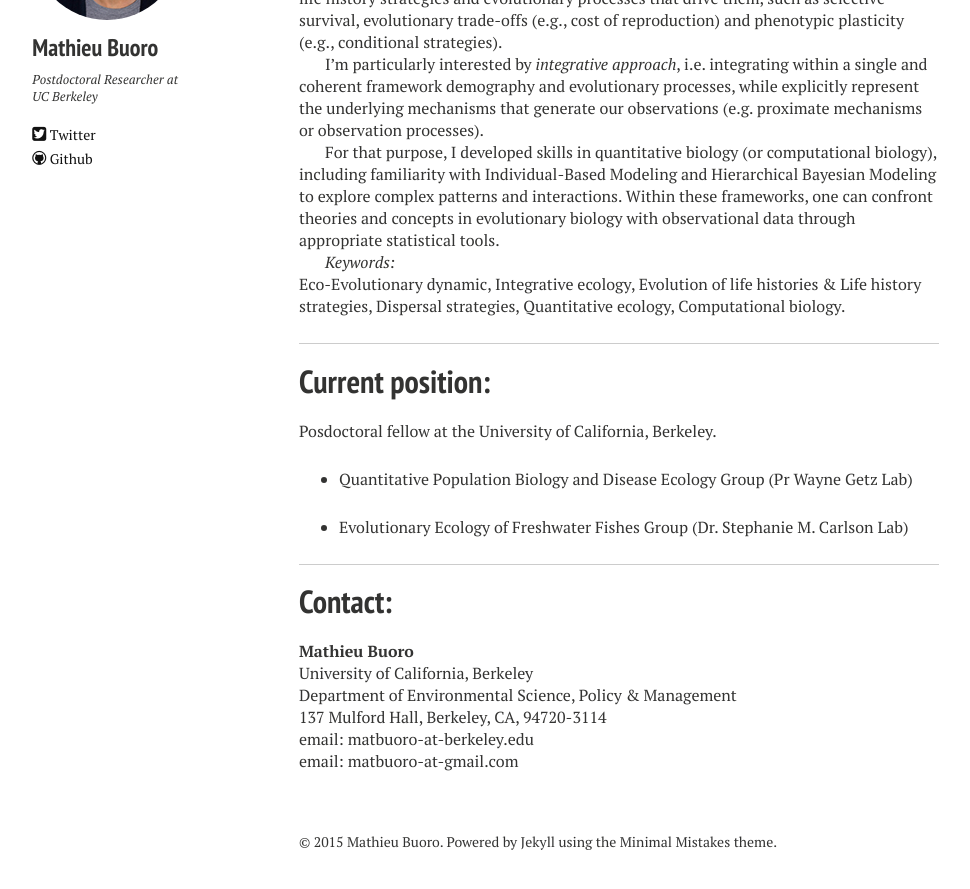
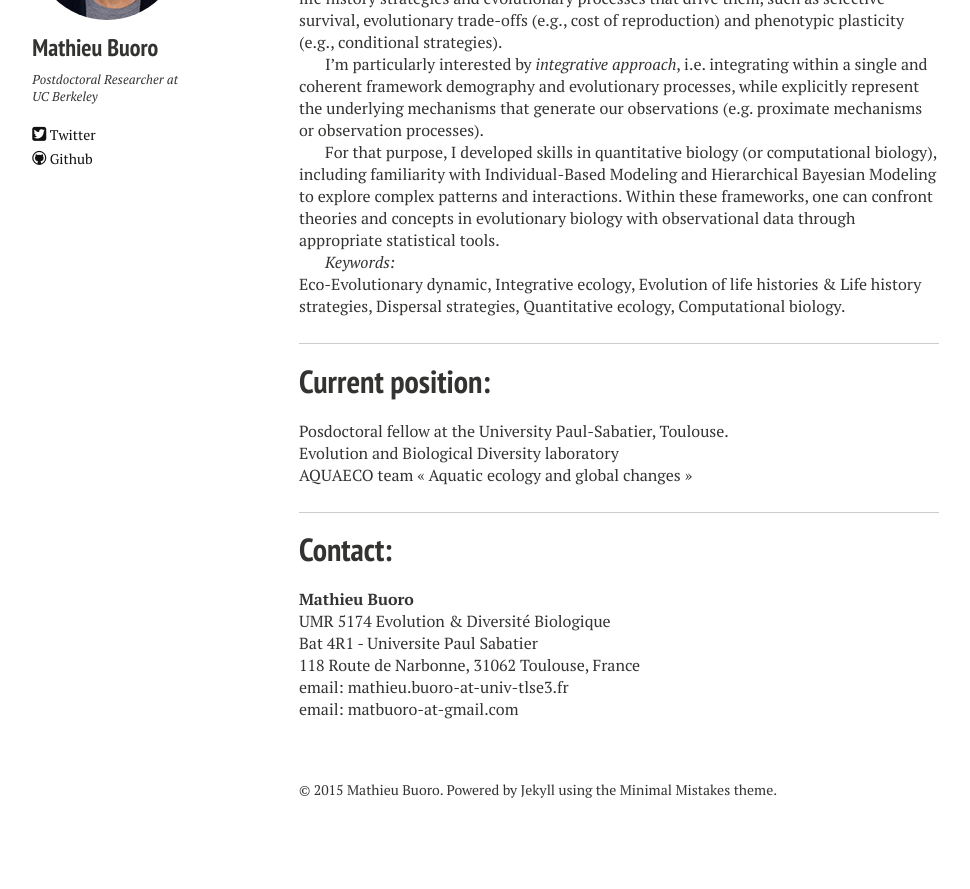
Before and after one commit to matbuoro/matbuoro.github.io, a Jekyll site: the page built from index.md, in a window 1280 px wide and 900 px high, scrolled down 579 px. Shown: the top 889 px of the window, without its empty margins (21-991 px from the left). Built offline with Jekyll 4.4.1, drawn with Linux system fonts in a browser that asks for light colours; nearby versions of some CDN libraries; after the commit the page ends 1427 px from its top, so only the background shows below that.

Commit message:
update index

```diff
--- a/index.md
+++ b/index.md
@@ -24,18 +24,17 @@ Eco-Evolutionary dynamic, Integrative ecology, Evolution of life histories & Lif
 ---
 
 # Current position:
-Posdoctoral fellow at the University of California, Berkeley.
 
-* Quantitative Population Biology and Disease Ecology Group (Pr Wayne Getz Lab)
-
-* Evolutionary Ecology of Freshwater Fishes Group (Dr. Stephanie M. Carlson Lab)
+Posdoctoral fellow at the University Paul-Sabatier, Toulouse.
+Evolution and Biological Diversity laboratory
+AQUAECO team « Aquatic ecology and global changes »
 
 ---
 
 # Contact:
 __Mathieu Buoro__
-University of California, Berkeley
-Department of Environmental Science, Policy & Management
-137 Mulford Hall, Berkeley, CA, 94720-3114
-email: matbuoro-at-berkeley.edu
+UMR 5174 Evolution & Diversité Biologique
+Bat 4R1 - Universite Paul Sabatier
+118 Route de Narbonne, 31062 Toulouse, France
+email: mathieu.buoro-at-univ-tlse3.fr
 email: matbuoro-at-gmail.com
```
